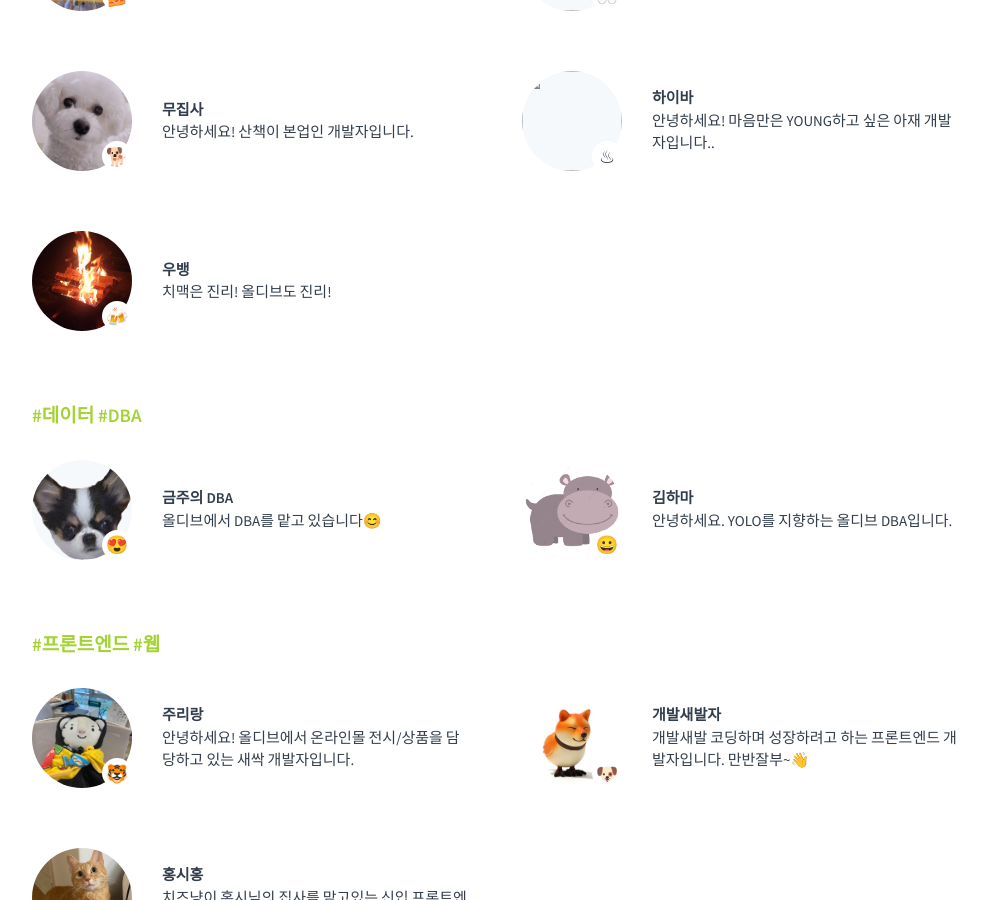
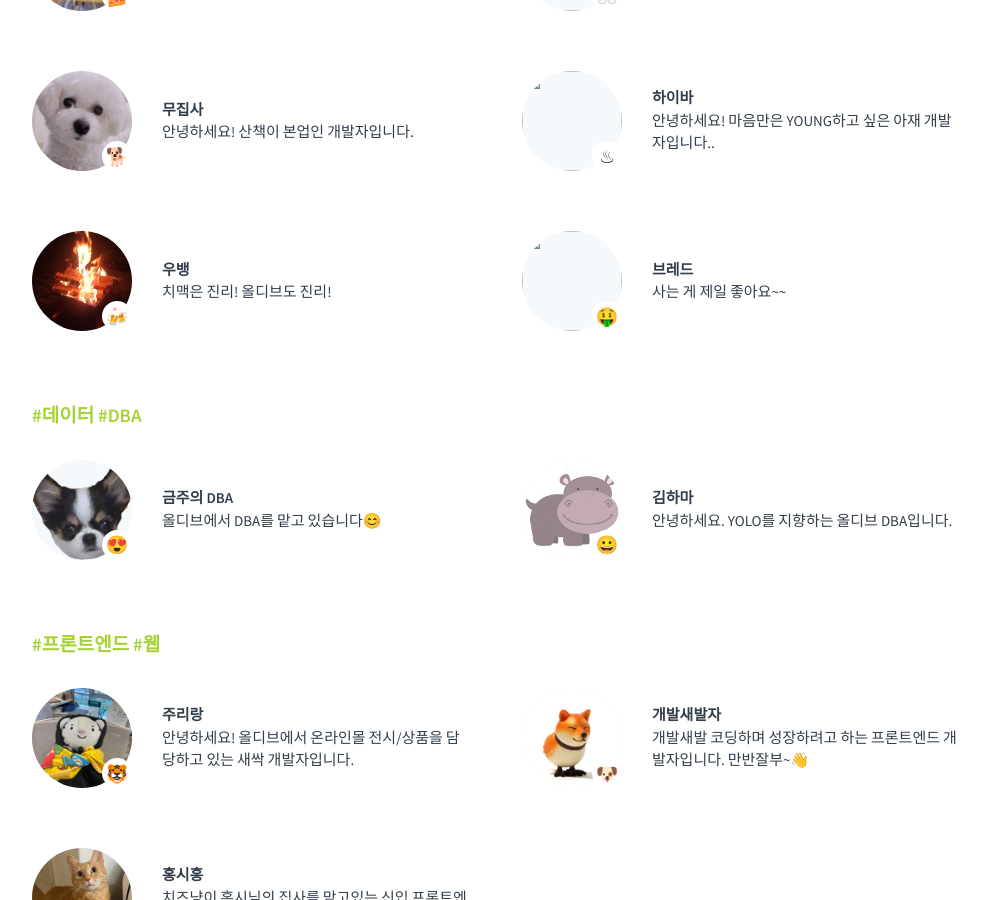
Before and after one commit to tedpark/oy-alldev.github.io, a Jekyll site: the page built from about/index.md, in a window 1280 px wide and 900 px high, scrolled down 2309 px. Shown: the whole window, without its empty margins (143-1130 px from the left). Built offline with Jekyll 4.4.1, drawn with Linux system fonts in a browser that asks for light colours.

Commit message:
Update members.yml
backend 자기소개 추가

```diff
--- a/_data/members.yml
+++ b/_data/members.yml
@@ -177,3 +177,9 @@
   name: 달의요정
   comment: 정의의 이름으로 1PX의 틀어짐도 용서하지 않겠다!
   group: publisher
+
+- id : 835060
+  emoji : 🤑
+  name : 브레드
+  comment : 사는 게 제일 좋아요~~
+  group : backend
```
